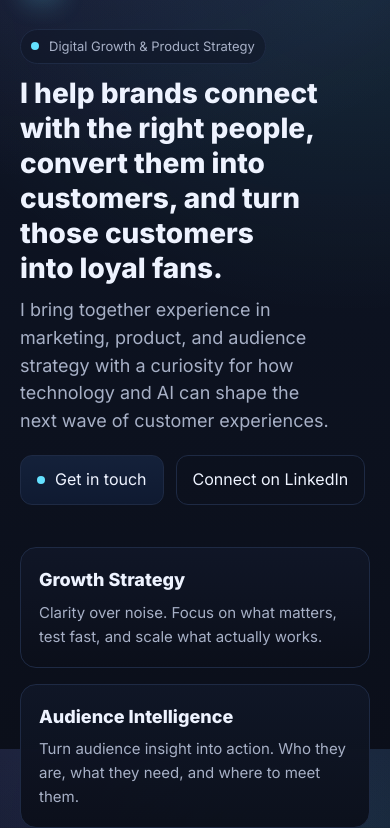
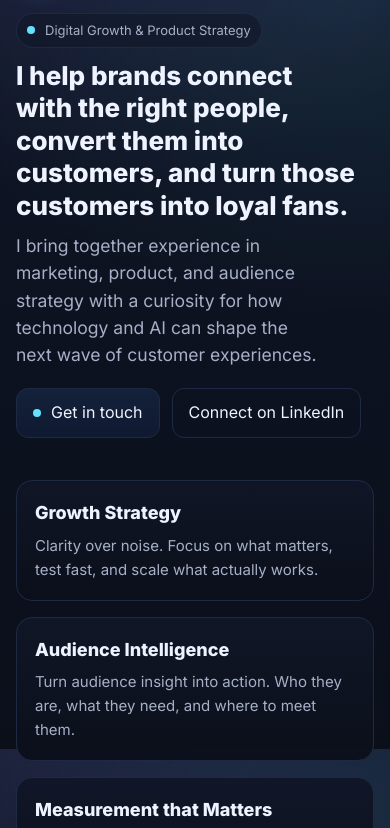
Before and after one commit to Stackoria/danromeo-site, a plain HTML site: page index.html in a window 390 px wide. Shown: the part 95-923 px from the top of the page. Drawn offline with Linux system fonts and the light colour scheme.

Commit message:
Tighten mobile spacing and font scaling

```diff
--- a/index.html
+++ b/index.html
@@ -107,6 +107,11 @@
     }
 
     footer{ margin-top: 54px; padding-top: 16px; color: var(--muted); font-size:14px; border-top:1px dashed var(--border); }
+    @media (max-width: 480px){
+  .wrap { padding: 32px 16px 64px; }
+  .title { font-size: clamp(26px, 6vw, 34px); }
+  .subtitle { font-size: clamp(16px, 4.5vw, 18px); }
+}
   </style>
 </head>
 <body>
```
